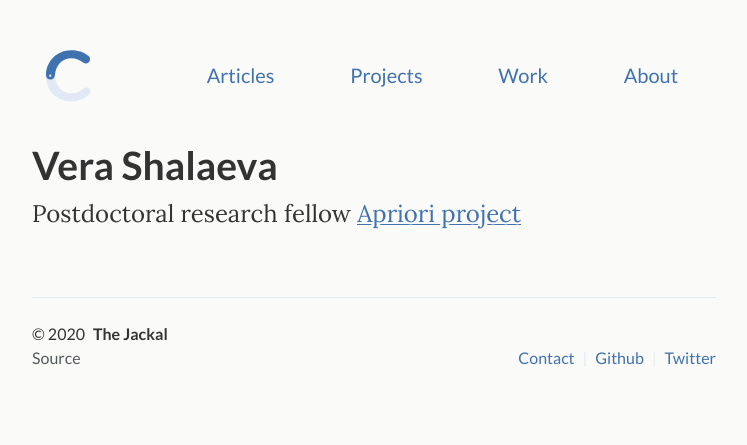
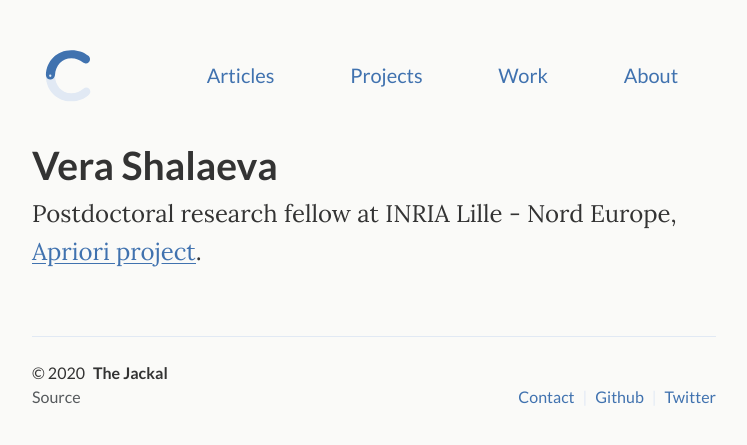
Before and after one commit to vshalaeva/vshalaeva.github.io, a Jekyll site: the page built from index.md, in a window 1280 px wide. Shown: the top 445 px of the page, without its empty margins (266-1013 px from the left). Built offline with Jekyll 4.4.1, drawn with Linux system fonts in a browser that asks for light colours.

Commit message:
Update index.md

```diff
--- a/index.md
+++ b/index.md
@@ -6,5 +6,5 @@ layout: default
 
 
 # Vera Shalaeva
-Postdoctoral research fellow [Apriori project](https://project.inria.fr/apriori/)
+Postdoctoral research fellow at INRIA Lille - Nord Europe, [Apriori project](https://project.inria.fr/apriori/).
 </div>
```
